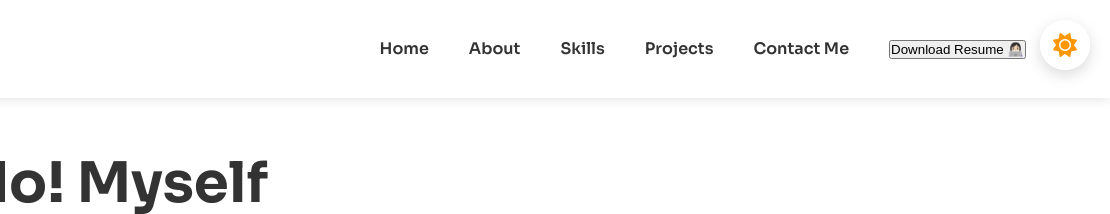
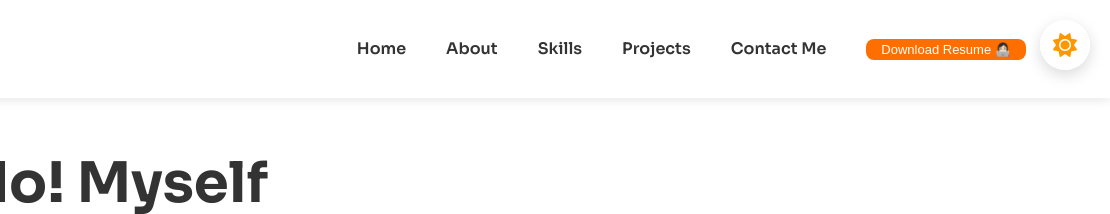
Before and after one commit to hetashah30/MyPortfolio, a plain HTML site: page index.html in a window 1280 px wide. Shown: the top 214 px of the page, 170-1280 px from the left. Drawn offline with nearby package versions, Linux system fonts and the light colour scheme; a script that the page names is missing.

Commit message:
Update styles.css

```diff
--- a/styles.css
+++ b/styles.css
@@ -155,6 +155,21 @@ body.dark-mode {
 
 .nav-links li {
     margin: 0 20px;
+}
+
+.resume-btn button {
+  background-color: #ff6f00;
+  color: white;
+  border: none;
+  padding: 3px 15px;
+  font-size: 13px;
+  border-radius: 8px;
+  cursor: pointer;
+  transition: background-color 0.3s ease;
+}
+
+.resume-btn button:hover {
+  background-color: #21b300;
 }
 
 .nav-item {
```
